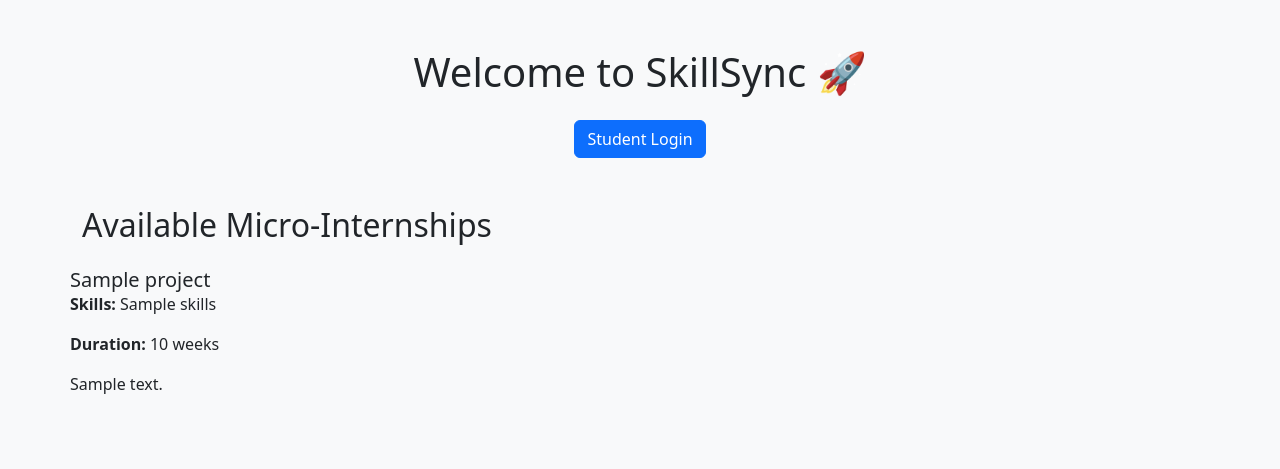
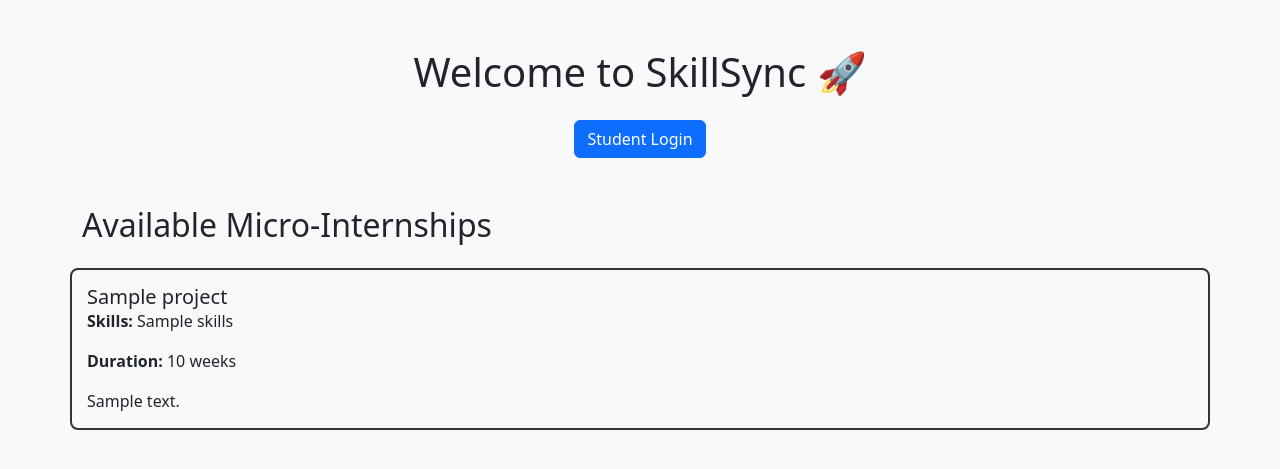
Before and after one commit to Saravanars07/SkillSync, a Flask app: template templates/index.html in a window 1280 px wide. Shown: the top 469 px of the page. Run offline with Flask 3, Linux system fonts and the light colour scheme; the template is opened without the code that fills it: most values are stand-ins (such as "Sample title", 1, 10 or a date in 2020).

Commit message:
Update style.css

```diff
--- a/static/css/style.css
+++ b/static/css/style.css
@@ -1,3 +1,10 @@
 body {
   background-color: #f8f9fa;
 }
+
+/* Available Micro-Internships */
+.card-body {
+  border: 2px solid #333;
+  border-radius: 8px;
+  padding: 15px;
+}
```
